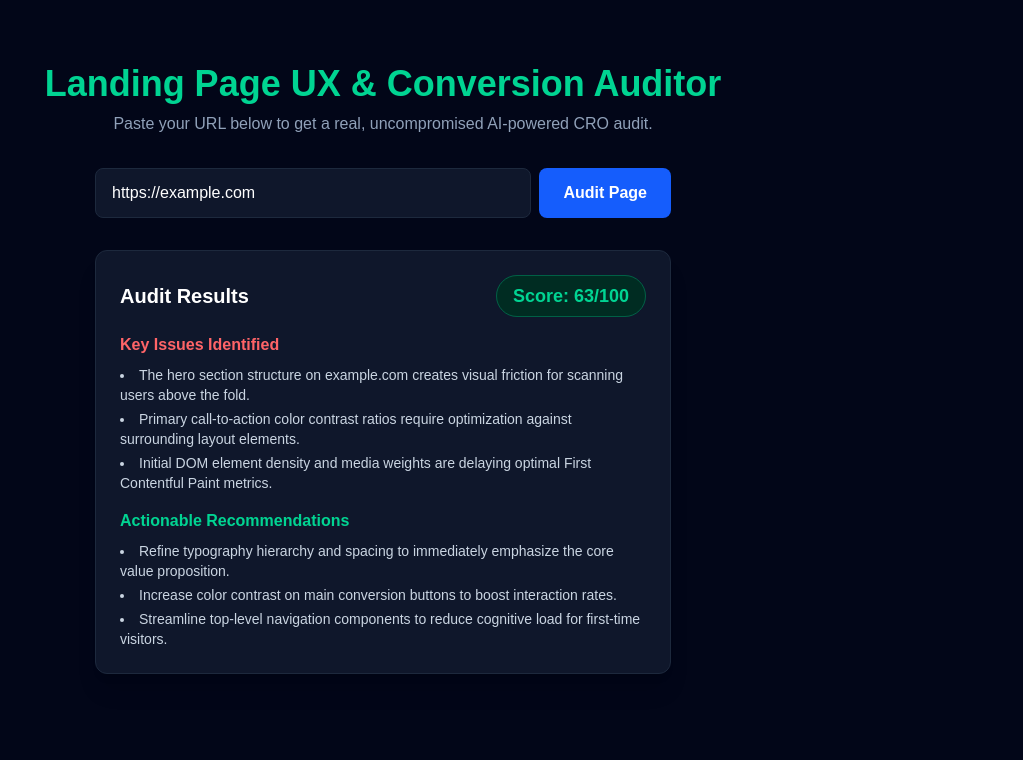
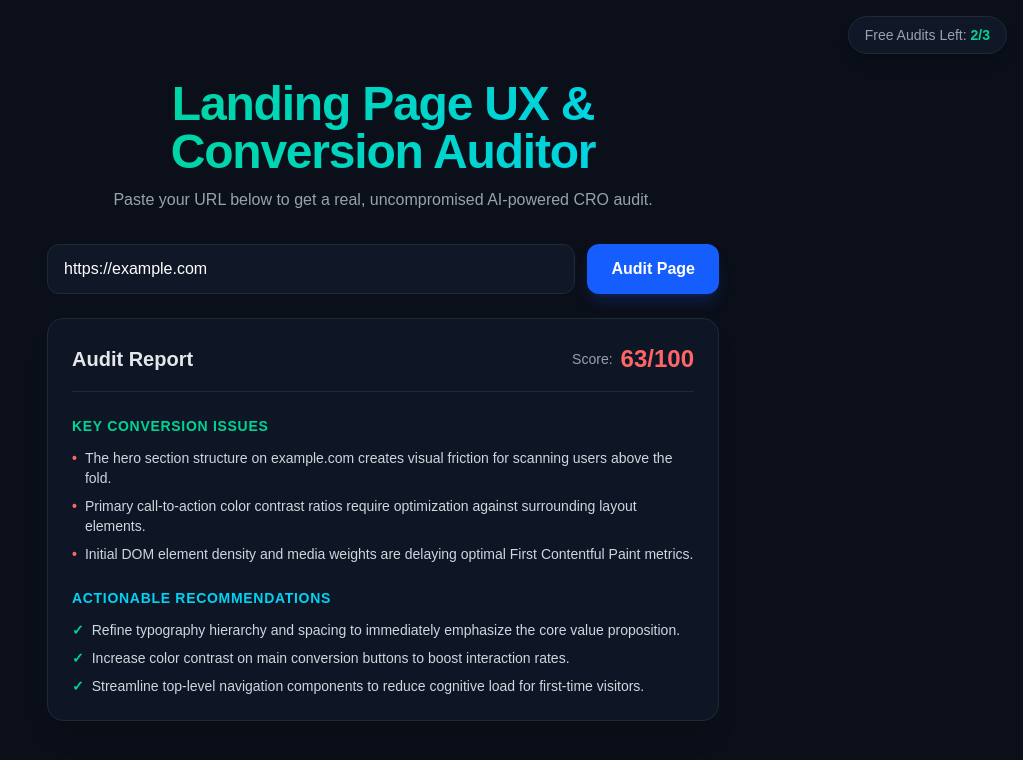
Before and after one commit to Chijing0815/landing-page-ux-audit, a Next.js app: page / in a window 1280 px wide. Both pictures are taken after typing "https://example.com" into the empty fields and a click on the button "Audit Page". Shown: the top 760 px of the page, without its empty margins (257-1280 px from the left). Built offline with nearby package versions, Linux system fonts and the light colour scheme; no server answers.

Commit message:
Add freemium credit tracking and monetization upgrade prompt

```diff
--- a/app/page.tsx
+++ b/app/page.tsx
@@ -1,18 +1,43 @@
 'use client';
 
-import { useState } from 'react';
+import { useState, useEffect, FormEvent } from 'react';
+
+interface AuditResult {
+  overall_score: number;
+  key_issues: string[];
+  recommendations: string[];
+}
 
 export default function Home() {
   const [url, setUrl] = useState('');
   const [loading, setLoading] = useState(false);
-  const [audit, setAudit] = useState<any>(null);
-  const [error, setError] = useState('');
+  const [error, setError] = useState<string | null>(null);
+  const [result, setResult] = useState<AuditResult | null>(null);
+  const [credits, setCredits] = useState<number>(3);
 
-  const handleAudit = async (e: React.FormEvent) => {
+  // Load remaining free credits from localStorage on startup
+  useEffect(() => {
+    const savedCredits = localStorage.getItem('audit_credits');
+    if (savedCredits !== null) {
+      setCredits(parseInt(savedCredits, 10));
+    } else {
+      localStorage.setItem('audit_credits', '3');
+      setCredits(3);
+    }
+  }, []);
+
+  const handleAudit = async (e: FormEvent) => {
     e.preventDefault();
+    if (!url) return;
+
+    if (credits <= 0) {
+      setError("You've used all your free audits! Upgrade to Pro for unlimited access.");
+      return;
+    }
+
     setLoading(true);
-    setAudit(null);
-    setError('');
+    setError(null);
+    setResult(null);
 
     try {
       const res = await fetch('/api/audit', {
@@ -27,75 +52,124 @@ export default function Home() {
         throw new Error(data.error || 'Failed to generate audit');
       }
 
-      setAudit(data);
+      setResult(data);
+
+      // Decrement and save credits
+      const newCredits = credits - 1;
+      setCredits(newCredits);
+      localStorage.setItem('audit_credits', newCredits.toString());
+
     } catch (err: any) {
-      setError(err.message || 'Something went wrong');
+      setError(err.message || 'An unexpected error occurred.');
     } finally {
       setLoading(false);
     }
   };
 
+  const handleUpgrade = () => {
+    // Replace this URL with your actual Stripe Payment Link (e.g., https://buy.stripe.com/your_link_id)
+    window.location.href = 'https://stripe.com';
+  };
+
   return (
-    <main className="min-h-screen bg-slate-950 text-white flex flex-col items-center p-6">
-      <h1 className="text-4xl font-extrabold text-emerald-400 mt-10 mb-2">
+    <main className="min-h-screen bg-[#0b0f19] text-white flex flex-col items-center px-4 py-12 selection:bg-emerald-500 selection:text-black">
+      {/* Top Credit Counter Bar */}
+      <div className="absolute top-4 right-4 bg-gray-900 border border-gray-800 px-4 py-2 rounded-full text-sm flex items-center gap-3 shadow-lg">
+        <span className="text-gray-400">Free Audits Left: <strong className="text-emerald-400">{credits}/3</strong></span>
+        {credits === 0 && (
+          <button
+            onClick={handleUpgrade}
+            className="bg-emerald-500 text-black text-xs font-bold px-3 py-1 rounded-full hover:bg-emerald-400 transition"
+          >
+            Upgrade Pro
+          </button>
+        )}
+      </div>
+
+      <div className="max-w-2xl w-full text-center mt-8">
+        <h1 className="text-4xl md:text-5xl font-extrabold tracking-tight bg-gradient-to-r from-emerald-400 to-cyan-400 bg-clip-text text-transparent mb-3">
           Landing Page UX & Conversion Auditor
         </h1>
-      <p className="text-slate-400 mb-8">
+        <p className="text-gray-400 mb-8 text-sm md:text-base">
           Paste your URL below to get a real, uncompromised AI-powered CRO audit.
         </p>
 
-      <form onSubmit={handleAudit} className="flex w-full max-w-xl gap-2 mb-8">
+        {/* Audit Input Form */}
+        <form onSubmit={handleAudit} className="flex flex-col sm:flex-row gap-3 justify-center mb-6">
           <input
             type="url"
-          required
             placeholder="https://example.com"
             value={url}
             onChange={(e) => setUrl(e.target.value)}
-          className="flex-1 bg-slate-900 border border-slate-800 px-4 py-3 rounded-lg text-white focus:outline-none focus:border-emerald-500"
+            required
+            className="flex-1 bg-gray-900 border border-gray-800 rounded-xl px-4 py-3 text-white placeholder-gray-500 focus:outline-none focus:border-emerald-500 transition"
           />
           <button
             type="submit"
-          disabled={loading}
-          className="bg-blue-600 hover:bg-blue-500 px-6 py-3 rounded-lg font-semibold transition disabled:opacity-50"
+            disabled={loading || credits <= 0}
+            className="bg-blue-600 hover:bg-blue-500 disabled:bg-gray-800 disabled:text-gray-500 font-semibold px-6 py-3 rounded-xl transition shadow-lg shadow-blue-600/20 cursor-pointer"
           >
-          {loading ? 'Auditing...' : 'Audit Page'}
+            {loading ? 'Analyzing...' : 'Audit Page'}
           </button>
         </form>
 
+        {/* Out of Credits / Upgrade Banner */}
+        {credits <= 0 && (
+          <div className="bg-amber-500/10 border border-amber-500/30 text-amber-300 p-4 rounded-xl mb-6 text-sm flex flex-col sm:flex-row items-center justify-between gap-3">
+            <span>You have exhausted your 3 free preview audits. Go Pro for unlimited access!</span>
+            <button
+              onClick={handleUpgrade}
+              className="bg-amber-500 text-black font-bold px-4 py-2 rounded-lg hover:bg-amber-400 transition text-xs whitespace-nowrap"
+            >
+              Get Unlimited ($9/mo)
+            </button>
+          </div>
+        )}
+
+        {/* Error Display */}
         {error && (
-        <div className="w-full max-w-xl bg-red-950/50 border border-red-800 p-4 rounded-lg text-red-200 mb-6">
+          <div className="bg-red-500/10 border border-red-500/30 text-red-400 p-4 rounded-xl mb-6 text-sm text-left">
             <strong>Error:</strong> {error}
           </div>
         )}
 
-      {audit && (
-        <div className="w-full max-w-xl bg-slate-900 border border-slate-800 p-6 rounded-xl shadow-xl">
-          <div className="flex justify-between items-center mb-4">
-            <h2 className="text-xl font-bold">Audit Results</h2>
-            <span className="text-lg font-bold bg-emerald-950 text-emerald-400 px-4 py-1.5 rounded-full border border-emerald-800">
-              Score: {audit.overall_score}/100
+        {/* Results Box */}
+        {result && (
+          <div className="bg-gray-900/80 border border-gray-800 rounded-2xl p-6 text-left shadow-xl space-y-6 mt-6 backdrop-blur">
+            <div className="flex items-center justify-between border-b border-gray-800 pb-4">
+              <h2 className="text-xl font-bold text-gray-200">Audit Report</h2>
+              <div className="flex items-center gap-2">
+                <span className="text-sm text-gray-400">Score:</span>
+                <span className={`text-2xl font-black ${result.overall_score >= 80 ? 'text-emerald-400' : result.overall_score >= 70 ? 'text-amber-400' : 'text-red-400'}`}>
+                  {result.overall_score}/100
                 </span>
               </div>
+            </div>
 
-          <div className="mb-4">
-            <h3 className="text-red-400 font-semibold mb-2">Key Issues Identified</h3>
-            <ul className="list-disc list-inside space-y-1 text-slate-300 text-sm">
-              {audit.key_issues?.map((issue: string, i: number) => (
-                <li key={i}>{issue}</li>
+            <div>
+              <h3 className="text-sm font-semibold text-emerald-400 uppercase tracking-wider mb-3">Key Conversion Issues</h3>
+              <ul className="space-y-2">
+                {result.key_issues.map((issue, idx) => (
+                  <li key={idx} className="text-sm text-gray-300 flex items-start gap-2">
+                    <span className="text-red-400 font-bold">•</span> {issue}
+                  </li>
                 ))}
               </ul>
             </div>
 
             <div>
-            <h3 className="text-emerald-400 font-semibold mb-2">Actionable Recommendations</h3>
-            <ul className="list-disc list-inside space-y-1 text-slate-300 text-sm">
-              {audit.recommendations?.map((rec: string, i: number) => (
-                <li key={i}>{rec}</li>
+              <h3 className="text-sm font-semibold text-cyan-400 uppercase tracking-wider mb-3">Actionable Recommendations</h3>
+              <ul className="space-y-2">
+                {result.recommendations.map((rec, idx) => (
+                  <li key={idx} className="text-sm text-gray-300 flex items-start gap-2">
+                    <span className="text-emerald-400 font-bold">✓</span> {rec}
+                  </li>
                 ))}
               </ul>
             </div>
           </div>
         )}
+      </div>
     </main>
   );
 }
```
Lines whose indentation alone changed are shown as unchanged.
